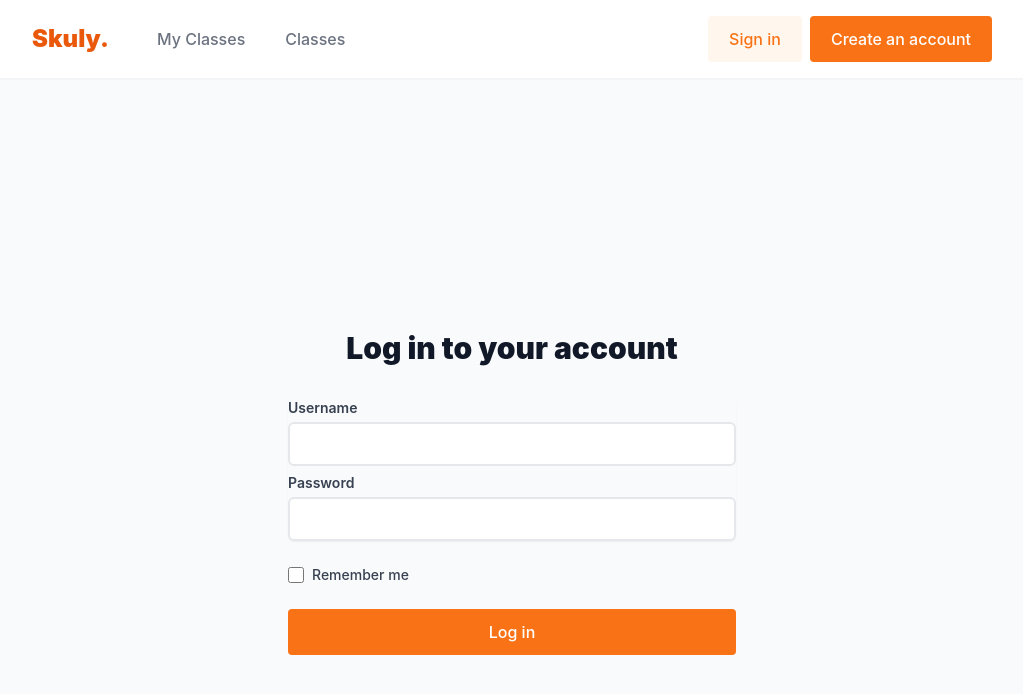
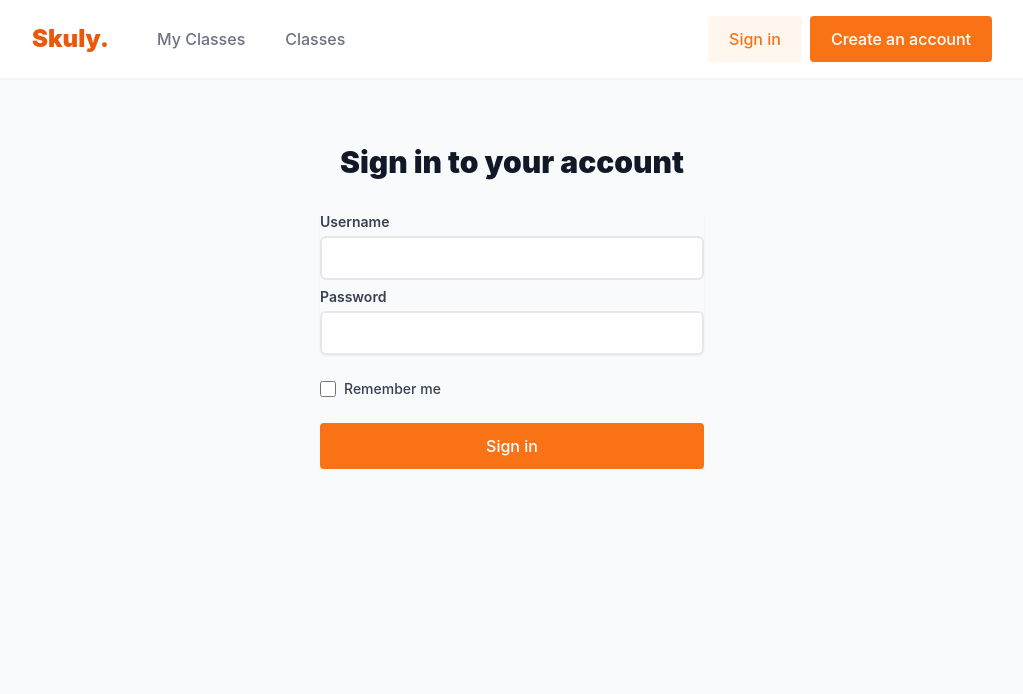
Before and after one commit to muhammadpauzi/skuly, a React (Vite) app: page /sign-in in a window 1280 px wide. Shown: the top 694 px of the page, without its empty margins (128-1151 px from the left). Built offline with nearby package versions, Linux system fonts and the light colour scheme.

Commit message:
update SignIn page

```diff
--- a/src/pages/SignIn.jsx
+++ b/src/pages/SignIn.jsx
@@ -1,6 +1,7 @@
 import { useEffect, useState } from "react";
 import Button from "../components/Button";
 import CheckBox from "../components/CheckBox";
+import Container from "../components/Container";
 import ErrorMessage from "../components/ErrorMessage";
 import Input from "../components/Input";
 import Label from "../components/Label";
@@ -19,11 +20,13 @@ export default function Login() {
 
   return (
     <>
-      <div className="min-h-screen flex items-center justify-center py-16 px-4 sm:px-6 lg:px-8">
-        <div className="max-w-md w-full space-y-8">
+      <Container
+        maxWidthClass="max-w-md"
+        className="w-full space-y-8 min-h-screen py-10"
+      >
         <div>
           <h2 className="mt-6 text-center text-3xl font-black text-gray-900">
-              Log in to your account
+            Sign in to your account
           </h2>
         </div>
         <ErrorMessage errors={errors} />
@@ -74,12 +77,11 @@ export default function Login() {
 
           <div>
             <Button type="submit" className="w-full">
-                Log in
+              Sign in
             </Button>
           </div>
         </form>
-        </div>
-      </div>
+      </Container>
     </>
   );
 }
```
Lines whose indentation alone changed are shown as unchanged.
